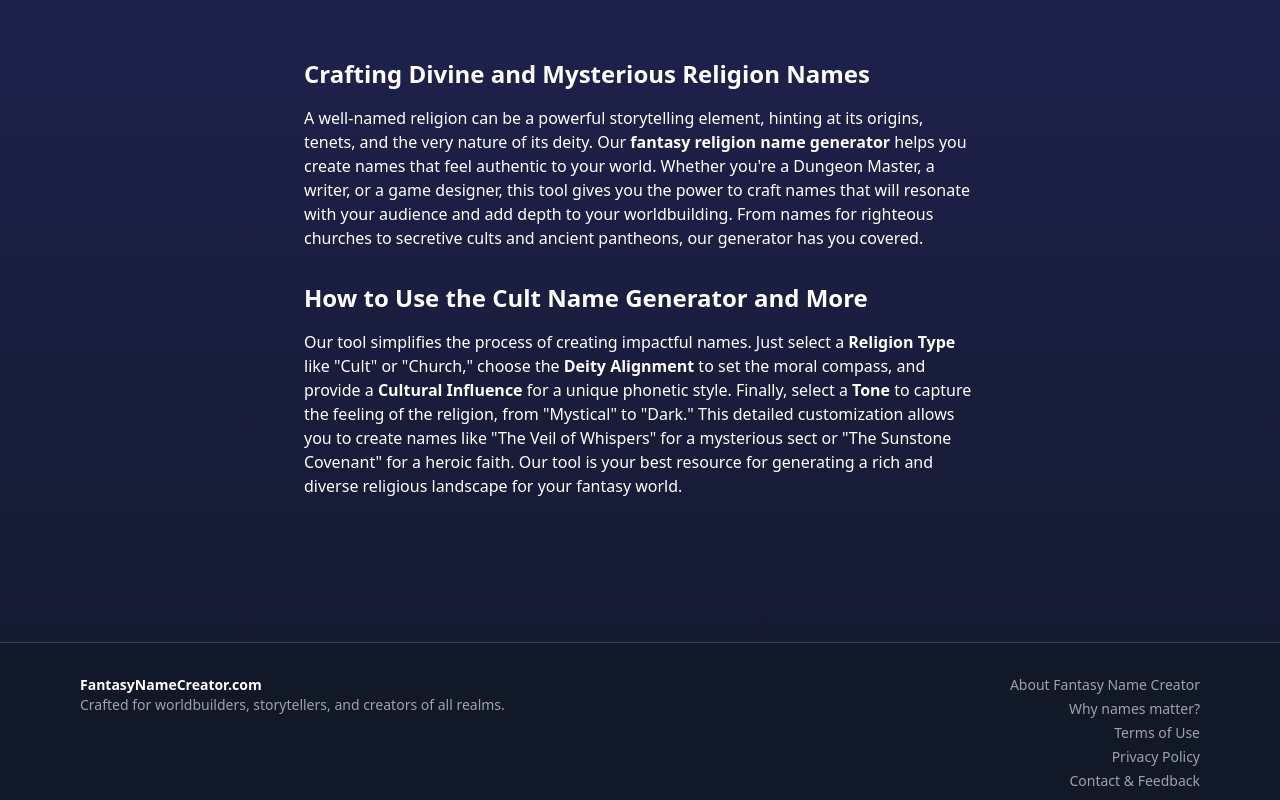
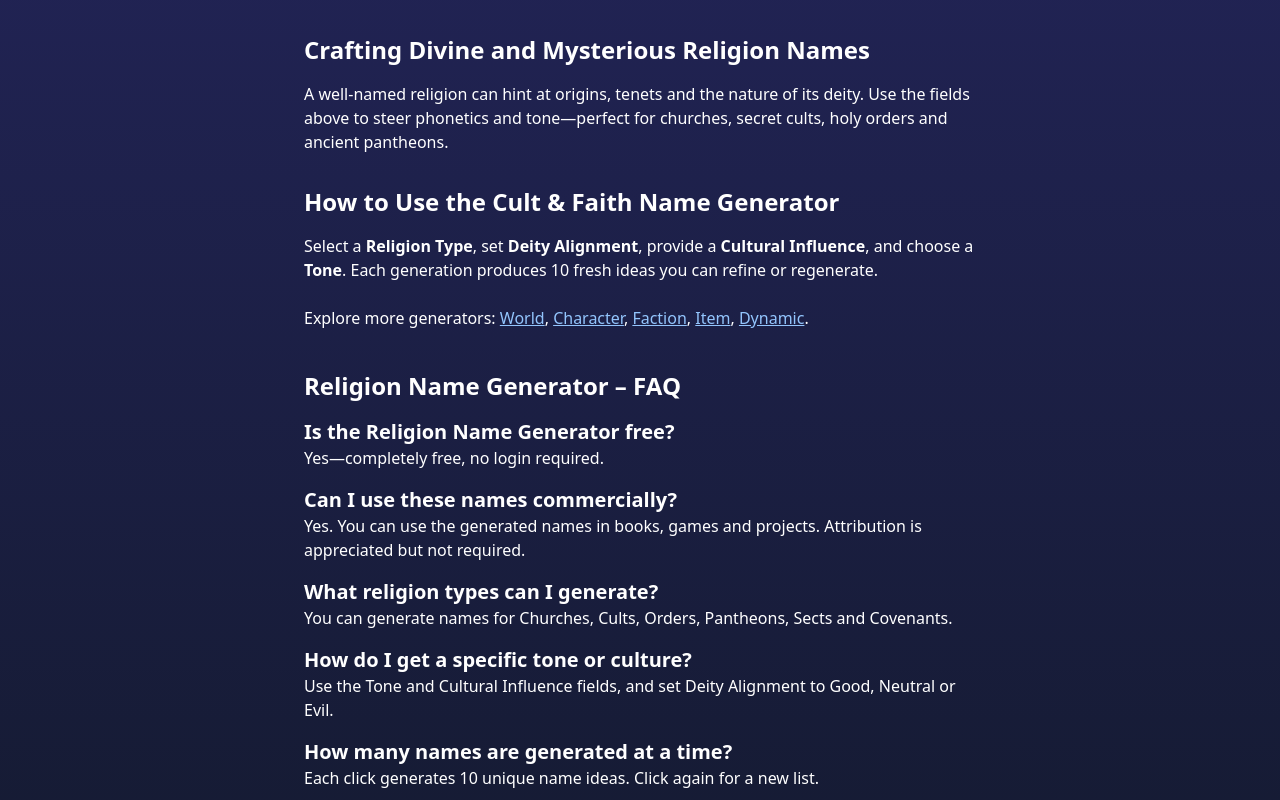
Before and after one commit to JiriTill/fantasytools, a React (Vite) app in the folder client/: page /religion in a window 1280 px wide. Shown: the part 1260-2060 px from the top of the page. Built offline with nearby package versions, Linux system fonts and the light colour scheme.

Commit message:
Update Religion.jsx

```diff
--- a/client/src/pages/Religion.jsx
+++ b/client/src/pages/Religion.jsx
@@ -10,7 +10,7 @@ import KoFiButton from "../components/KoFiButton";
 
 export default function Religion() {
   const [form, setForm] = useState({
-    type: 'Faith',
+    type: 'Church', // was 'Faith' (not in <option> list)
     alignment: 'Neutral',
     culture: 'Ancient Mesopotamian inspired',
     tone: 'Mystical'
@@ -53,13 +53,72 @@ Rules:
     }
   };
 
+  // ---- SEO constants ----
+  const canonical = "https://www.fantasynamecreator.com/religion";
+  const siteName = "Fantasy Name Creator";
+  const title = "Fantasy Religion Name Generator & Creator | Fantasy Name Creator";
+  const description = "Generate immersive fantasy religion names for pantheons, faiths, cults and divine orders. Customize by tone, culture and alignment to fit your worldbuilding.";
+  const ogImage = "https://www.fantasynamecreator.com/images/og-default.png"; // replace with your OG image if available
+
+  // ---- FAQ content (must match JSON-LD exactly) ----
+  const faq = [
+    { q: "Is the Religion Name Generator free?", a: "Yes—completely free, no login required." },
+    { q: "Can I use these names commercially?", a: "Yes. You can use the generated names in books, games and projects. Attribution is appreciated but not required." },
+    { q: "What religion types can I generate?", a: "You can generate names for Churches, Cults, Orders, Pantheons, Sects and Covenants." },
+    { q: "How do I get a specific tone or culture?", a: "Use the Tone and Cultural Influence fields, and set Deity Alignment to Good, Neutral or Evil." },
+    { q: "How many names are generated at a time?", a: "Each click generates 10 unique name ideas. Click again for a new list." }
+  ];
+
   return (
     <>
       <Helmet>
-        <title>Fantasy Religion Name Generator & Creator | Fantasy Name Creator</title>
-        <meta name="description" content="Generate immersive fantasy religion names for your worldbuilding, perfect for pantheons, faiths, cults, and mystical orders. Customizable by tone, culture, and alignment." />
+        <html lang="en" />
+        <title>{title}</title>
+
+        {/* Canonical */}
+        <link rel="canonical" href={canonical} />
+
+        {/* Basic meta */}
+        <meta name="description" content={description} />
         <meta name="keywords" content="fantasy religion name generator, cult name generator, divine order, pantheon name, D&D religion, RPG worldbuilding tool, custom religion names" />
-          <link rel="canonical" href="https://www.fantasynamecreator.com/religion" />
+        <meta name="robots" content="index,follow" />
+
+        {/* Open Graph / Twitter */}
+        <meta property="og:type" content="website" />
+        <meta property="og:site_name" content={siteName} />
+        <meta property="og:title" content={title} />
+        <meta property="og:description" content={description} />
+        <meta property="og:url" content={canonical} />
+        <meta property="og:image" content={ogImage} />
+        <meta name="twitter:card" content="summary_large_image" />
+        <meta name="twitter:title" content={title} />
+        <meta name="twitter:description" content={description} />
+        <meta name="twitter:image" content={ogImage} />
+
+        {/* JSON-LD: Breadcrumbs */}
+        <script type="application/ld+json">
+          {JSON.stringify({
+            "@context": "https://schema.org",
+            "@type": "BreadcrumbList",
+            itemListElement: [
+              { "@type": "ListItem", position: 1, name: "Home", item: "https://www.fantasynamecreator.com/" },
+              { "@type": "ListItem", position: 2, name: "Religion Generator", item: canonical }
+            ]
+          })}
+        </script>
+
+        {/* JSON-LD: FAQPage (questions must match the visible section) */}
+        <script type="application/ld+json">
+          {JSON.stringify({
+            "@context": "https://schema.org",
+            "@type": "FAQPage",
+            mainEntity: faq.map(({ q, a }) => ({
+              "@type": "Question",
+              name: q,
+              acceptedAnswer: { "@type": "Answer", text: a }
+            }))
+          })}
+        </script>
       </Helmet>
 
       <div className="min-h-screen bg-gradient-to-b from-indigo-900 to-gray-900 text-white">
@@ -69,14 +128,18 @@ Rules:
           <GoogleAd slot="4105556455" />
 
           <div className="w-full max-w-2xl text-center mb-10">
-            <p>The pantheon of gods, the whispers of an ancient cult, or the righteous faith of a divine order—religion is a cornerstone of any rich fantasy world. Our <strong>Fantasy Religion Name Generator</strong> is designed to help you craft names that convey a sense of history, power, and mystery. Whether you’re a Dungeon Master creating a new pantheon for your campaign or a writer building the lore for a new novel, our tool provides a wealth of inspiration.</p>
+            <p>
+              The pantheon of gods, the whispers of an ancient cult, or the righteous faith of a divine order—religion shapes the soul of a setting.
+              Our <strong>Fantasy Religion Name Generator</strong> helps you craft names that convey history, power and mystery. Perfect for DMs, writers and game designers.
+            </p>
           </div>
 
+          {/* FORM */}
           <form onSubmit={handleSubmit} className="space-y-4 w-full max-w-md bg-indigo-800 p-6 rounded-lg shadow-md">
             <label className="block">
               Religion Type:
               <select name="type" value={form.type} onChange={handleChange} className="mt-1 w-full p-2 bg-gray-800 text-white rounded">
-                {['Church', 'Cult', 'Order', 'Pantheon', 'Sect', 'Covenant', 'Not specified'].map(t => (
+                {['Church','Cult','Order','Pantheon','Sect','Covenant','Not specified'].map(t => (
                   <option key={t}>{t}</option>
                 ))}
               </select>
@@ -85,7 +148,7 @@ Rules:
             <label className="block">
               Deity Alignment:
               <select name="alignment" value={form.alignment} onChange={handleChange} className="mt-1 w-full p-2 bg-gray-800 text-white rounded">
-                {['Good', 'Neutral', 'Evil'].map(a => (
+                {['Good','Neutral','Evil'].map(a => (
                   <option key={a}>{a}</option>
                 ))}
               </select>
@@ -99,7 +162,7 @@ Rules:
             <label className="block">
               Tone:
               <select name="tone" value={form.tone} onChange={handleChange} className="mt-1 w-full p-2 bg-gray-800 text-white rounded">
-                {['Mystical', 'Dark', 'Zealous', 'Ancient', 'Peaceful', 'Heroic', 'Not specified'].map(t => (
+                {['Mystical','Dark','Zealous','Ancient','Peaceful','Heroic','Not specified'].map(t => (
                   <option key={t}>{t}</option>
                 ))}
               </select>
@@ -120,19 +183,8 @@ Rules:
                     fill="none"
                     viewBox="0 0 24 24"
                   >
-                    <circle
-                      className="opacity-25"
-                      cx="12"
-                      cy="12"
-                      r="10"
-                      stroke="currentColor"
-                      strokeWidth="4"
-                    ></circle>
-                    <path
-                      className="opacity-75"
-                      fill="currentColor"
-                      d="M4 12a8 8 0 018-8v4a4 4 0 00-4 4H4z"
-                    ></path>
+                    <circle className="opacity-25" cx="12" cy="12" r="10" stroke="currentColor" strokeWidth="4"></circle>
+                    <path className="opacity-75" fill="currentColor" d="M4 12a8 8 0 018-8v4a4 4 0 00-4 4H4z"></path>
                   </svg>
                   Generating...
                 </>
@@ -142,6 +194,7 @@ Rules:
             </button>
           </form>
 
+          {/* RESULTS */}
           {names.length > 0 && (
             <div className="mt-10 w-full max-w-md bg-gray-800 p-6 rounded-lg shadow-lg">
               <h2 className="text-xl font-semibold mb-4">Religion Name Suggestions:</h2>
@@ -166,12 +219,46 @@ Rules:
 
           <hr className="my-10 w-full" />
 
+          {/* SEO content block + internal links */}
           <div className="w-full max-w-2xl text-left">
             <h2 className="text-2xl font-bold mt-8 mb-4">Crafting Divine and Mysterious Religion Names</h2>
-            <p>A well-named religion can be a powerful storytelling element, hinting at its origins, tenets, and the very nature of its deity. Our <strong>fantasy religion name generator</strong> helps you create names that feel authentic to your world. Whether you're a Dungeon Master, a writer, or a game designer, this tool gives you the power to craft names that will resonate with your audience and add depth to your worldbuilding. From names for righteous churches to secretive cults and ancient pantheons, our generator has you covered.</p>
+            <p>
+              A well-named religion can hint at origins, tenets and the nature of its deity. Use the fields above to steer phonetics and tone—perfect for churches, secret cults, holy orders and ancient pantheons.
+            </p>
 
-            <h2 className="text-2xl font-bold mt-8 mb-4">How to Use the Cult Name Generator and More</h2>
-            <p>Our tool simplifies the process of creating impactful names. Just select a <strong>Religion Type</strong> like "Cult" or "Church," choose the <strong>Deity Alignment</strong> to set the moral compass, and provide a <strong>Cultural Influence</strong> for a unique phonetic style. Finally, select a <strong>Tone</strong> to capture the feeling of the religion, from "Mystical" to "Dark." This detailed customization allows you to create names like "The Veil of Whispers" for a mysterious sect or "The Sunstone Covenant" for a heroic faith. Our tool is your best resource for generating a rich and diverse religious landscape for your fantasy world.</p>
+            <h2 className="text-2xl font-bold mt-8 mb-4">How to Use the Cult & Faith Name Generator</h2>
+            <p>
+              Select a <strong>Religion Type</strong>, set <strong>Deity Alignment</strong>, provide a <strong>Cultural Influence</strong>, and choose a <strong>Tone</strong>. Each generation produces 10 fresh ideas you can refine or regenerate.
+            </p>
+
+            <p className="mt-6">
+              Explore more generators:{" "}
+              <Link className="underline text-blue-300" to="/world">World</Link>,{" "}
+              <Link className="underline text-blue-300" to="/character">Character</Link>,{" "}
+              <Link className="underline text-blue-300" to="/faction">Faction</Link>,{" "}
+              <Link className="underline text-blue-300" to="/item">Item</Link>,{" "}
+              <Link className="underline text-blue-300" to="/dynamic">Dynamic</Link>.
+            </p>
+
+            {/* VISIBLE FAQ (must match JSON-LD above) */}
+            <section id="faq" className="mt-10">
+              <h2 className="text-2xl font-bold mb-4">Religion Name Generator – FAQ</h2>
+
+              <h3 className="text-xl font-semibold mt-4">{faq[0].q}</h3>
+              <p>{faq[0].a}</p>
+
+              <h3 className="text-xl font-semibold mt-4">{faq[1].q}</h3>
+              <p>{faq[1].a}</p>
+
+              <h3 className="text-xl font-semibold mt-4">{faq[2].q}</h3>
+              <p>{faq[2].a}</p>
+
+              <h3 className="text-xl font-semibold mt-4">{faq[3].q}</h3>
+              <p>{faq[3].a}</p>
+
+              <h3 className="text-xl font-semibold mt-4">{faq[4].q}</h3>
+              <p>{faq[4].a}</p>
+            </section>
           </div>
 
           <MultiplexAd />
```
Lines whose indentation alone changed are shown as unchanged.
